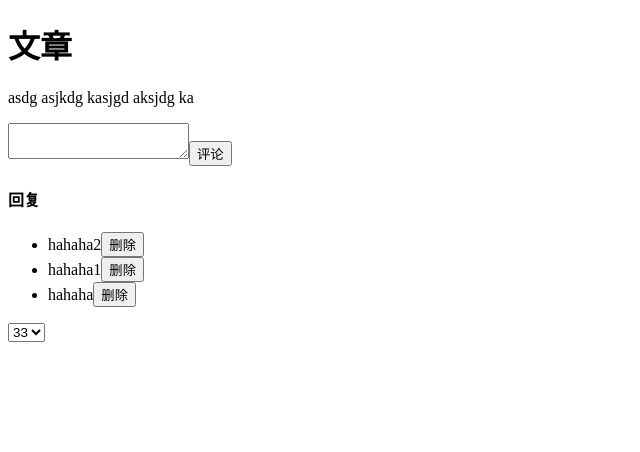
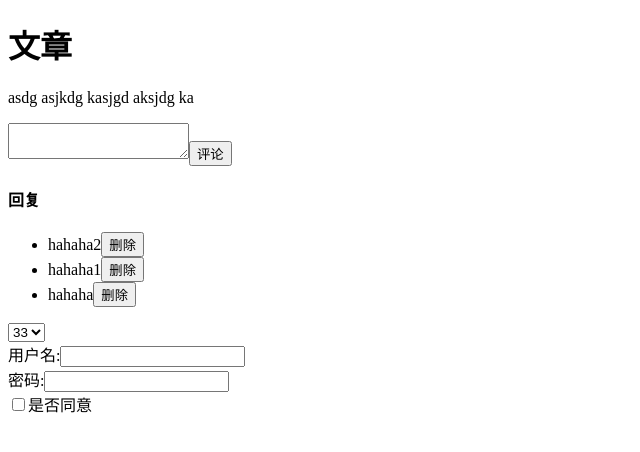
Before and after one commit to Sunny-zz/1808, a React (Create React App) app in the folder react-lists/: page / in a window 1280 px wide. Shown: the top 452 px of the page, without its empty margins (0-640 px from the left). Built offline with nearby package versions, Linux system fonts and the light colour scheme.

Commit message:
多个受控组件处理

```diff
--- a/react-lists/src/components/App.js
+++ b/react-lists/src/components/App.js
@@ -17,12 +17,15 @@ class App extends Component {
       }
     ],
     val: '',
-    num: '3'
+    num: '3',
+    username: '',
+    password: '',
+    isAgree: false
   }
   render() {
     // 尽量不要在 return 函数内 写太多 js 操作
     // return 内就是负责展示的，逻辑操作最好在 return 之外
-    const { comments, val, num } = this.state
+    const { comments, val, num, username, password, isAgree } = this.state
 
     //没有评论的时候展示某个div，有评论的时候展示评论列表
     // 列表渲染 只需要将对象数组变成标签数组
@@ -57,18 +60,40 @@ class App extends Component {
         <p>asdg asjkdg kasjgd aksjdg ka</p>
         <textarea
           value={val}
-          onChange={this.handleChange}
+          name="val"
+          onChange={this.handleInput}
           onKeyPress={this.handleEnter}
         />
         <button onClick={this.addComment}>评论</button>
         <h4>回复</h4>
         {showDiv}
-        <select value={num} onChange={this.handleSelect}>
+        <select name="num" value={num} onChange={this.handleInput}>
           <option value="1">11</option>
           <option value="2">22</option>
           <option value="3">33</option>
           <option value="4">44</option>
         </select>
+        <br />
+        <label htmlFor="username">用户名:</label>
+        <input
+          name="username"
+          id="username"
+          type="text"
+          value={username}
+          onChange={this.handleInput}
+        />
+        <br />
+        <label htmlFor="password">密码:</label>
+        <input
+          name="password"
+          id="password"
+          type="password"
+          value={password}
+          onChange={this.handleInput}
+        />
+        <br />
+        <input name="agree" type="checkbox" id="agree" checked={isAgree} />
+        <label htmlFor="agree">是否同意</label>
       </div>
     )
   }
@@ -96,21 +121,28 @@ class App extends Component {
       comments: comments.filter(comment => comment.id !== id)
     })
   }
-  handleChange = event => {
-    // 事件对象   只有事件函数的第一个参数指的是事件函数，事件函数指的是直接给事件赋值的那个函数
-    this.setState({
-      val: event.target.value
-    })
-  }
+  // handleChange = event => {
+  //   // 事件对象   只有事件函数的第一个参数指的是事件函数，事件函数指的是直接给事件赋值的那个函数
+  //   this.setState({
+  //     val: event.target.value
+  //   })
+  // }
   handleEnter = event => {
     console.log(event.which)
     if (event.which === 13) {
       this.addComment()
     }
   }
-  handleSelect = event => {
+  // handleSelect = event => {
+  //   this.setState({
+  //     num: event.target.value
+  //   })
+  // }
+
+  handleInput = event => {
+    const target = event.target
     this.setState({
-      num: event.target.value
+      [target.name]: target.value
     })
   }
 }
```
Also changed, not shown: 1 other file (tests, documents, lock files or other folders).
